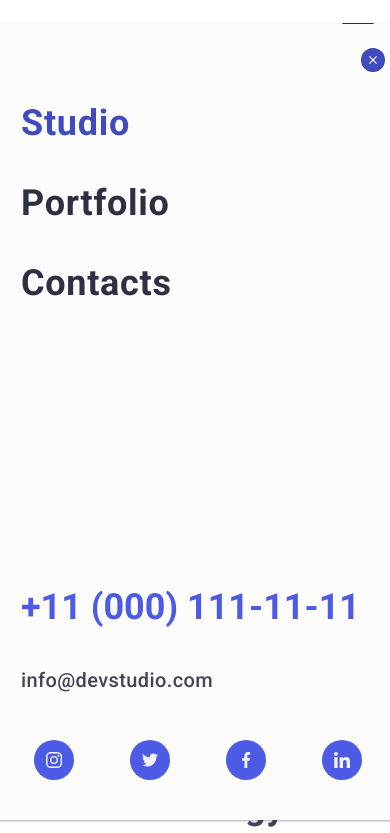
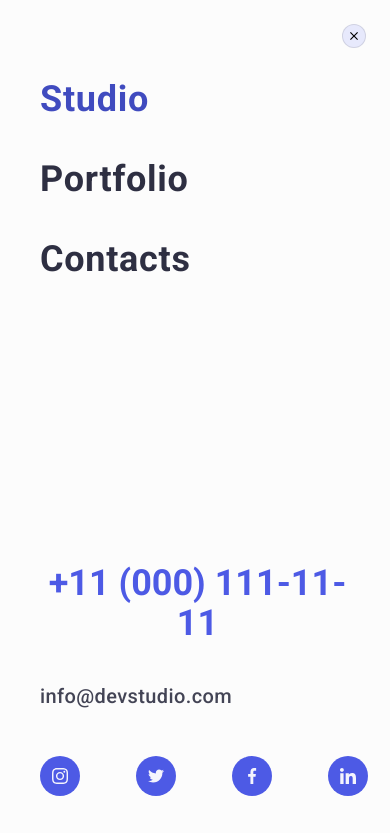
Before and after one commit to PetrBrodeckiy/goit-markup-hw-07, a plain HTML site: page index.html in a window 390 px wide. Both pictures are taken after a click on the button 373 px from the left and 60 px from the top of the page. Shown: the top 833 px of the page. Drawn offline with nearby package versions, Linux system fonts and the light colour scheme.

Commit message:
Домашнє завдання 7

```diff
--- a/css/styles.css
+++ b/css/styles.css
@@ -46,27 +46,22 @@ img {
 }
 
 .container {
+  max-width: 428px;
   padding-left: 16px;
   padding-right: 16px;
   margin-left: auto;
   margin-right: auto;
 }
 
-@media screen and (max-width: 767px) {
-  .container {
-    max-width: 428px;
-  }
-}
-
 @media screen and (min-width: 768px) {
   .container {
-    width: 768px;
+    max-width: 768px;
   }
 }
 
 @media screen and (min-width: 1158px) {
   .container {
-    width: 1158px;
+    max-width: 1158px;
     padding-left: 15px;
     padding-right: 15px;
   }
@@ -173,7 +168,6 @@ body {
 .logo-web {
   color: var(--logowebcolor);
   font-family: var(--fontfamilysecond);
-  margin-right: 76px;
 }
 
 @media screen and (max-width: 767px) {
@@ -185,13 +179,18 @@ body {
 
 @media screen and (min-width: 768px) and (max-width: 1157px) {
   .logo-web {
+    margin-right: 96px;
+  }
+}
+
+@media screen and (min-width: 1158px) {
+  .logo-web {
     margin-right: 120px;
   }
 }
 
 @media screen and (max-width: 767px) {
   .burger {
-    margin-left: auto;
     stroke: #2e2f42;
   }
 }
@@ -309,6 +308,13 @@ body {
   }
 }
 
+.mobile-menu-open {
+  background-color: transparent;
+  border: none;
+  padding: 0;
+  line-height: 0;
+}
+
 @media screen and (min-width: 768px) and (max-width: 1157px) {
   .address-links {
     font-size: 12px;
@@ -373,20 +379,35 @@ body {
 }
 
 .menu-window {
-  position: absolute;
-  left: 50%;
-  top: 50%;
-  transform: translate(-50%, -50%) scale(1);
+  position: fixed;
+  left: 0;
+  top: 0;
+  transform: translate(0, 100%);
   transition: transform 250ms cubic-bezier(0.4, 0, 0.2, 1);
-  width: 428px;
-  height: 796px;
-  background: #fcfcfc;
+  width: 100%;
+  height: 100%;
+  background-color: #fcfcfc;
   padding-top: 80px;
   padding-left: 40px;
   padding-right: 35px;
   padding-bottom: 40px;
   box-shadow: 0px 2px 1px rgba(46, 47, 66, 0.08),
     0px 1px 1px rgba(46, 47, 66, 0.16), 0px 1px 6px rgba(46, 47, 66, 0.08);
+  z-index: 1000;
+  opacity: 0;
+  visibility: hidden;
+  pointer-events: none;
+  overflow-y: scroll;
+}
+
+.menu-window.is-open {
+  opacity: 1;
+  visibility: visible;
+  pointer-events: auto;
+  transform: translate(0);
+  transition: opacity var(--transition-duration-and-func),
+    visibility var(--transition-duration-and-func),
+    transform var(--transition-duration-and-func);
 }
 
 @media screen and (min-width: 768px) {
@@ -692,7 +713,7 @@ body {
 .mob-menu-links {
   display: flex;
   gap: 56px;
-  justify-content: center;
+  justify-content: flex-start;
 }
 
 .soc-link {
@@ -1151,12 +1172,6 @@ input[type="email"]::placeholder {
 
 /* Модальне вікно */
 
-/* @media screen and (min-width: 1158px) {
-  .footer-form {
-    display: flex;
-  }
-} */
-
 @media screen and (min-width: 1158px) {
   .backdrop {
     position: fixed;
--- a/index.html
+++ b/index.html
@@ -37,15 +37,17 @@
                     <li><a class="link" href="tel:+110001111111">+11 (000) 111-11-11</a></li>
                 </ul>
             </address>
-            <svg class="burger" width="32" height="22">
-                <use href="./images/icon.svg#icon-hamburger"></use>
-            </svg>
+            <button type="button" class="mobile-menu-open" data-menu-open>
+                <svg class="burger" width="32" height="22">
+                    <use href="./images/icon.svg#icon-hamburger"></use>
+                </svg>
+            </button>
         </div>
     </header>
 
-    <div class="menu-window is-hidden">
+    <div class="menu-window" data-menu>
 
-        <button class="modal-icon" type="button">
+        <button class="modal-icon" type="button" data-menu-close>
             <svg class="" width="8" height="8">
                 <use href="./images/icon.svg#icon-close"></use>
             </svg>
@@ -535,6 +537,7 @@
 
 
     <script src="./js/modal.js"></script>
+    <script src="./js/mobile-menu.js"></script>
 </body>
 
 </html>
--- /dev/null
+++ b/js/mobile-menu.js
@@ -0,0 +1,14 @@
+(() => {
+  const refs = {
+    openMenuBtn: document.querySelector("[data-menu-open]"),
+    closeMenuBtn: document.querySelector("[data-menu-close]"),
+    menu: document.querySelector("[data-menu]"),
+  };
+
+  refs.openMenuBtn.addEventListener("click", toggleModal);
+  refs.closeMenuBtn.addEventListener("click", toggleModal);
+
+  function toggleModal() {
+    refs.menu.classList.toggle("is-open");
+  }
+})();
```
